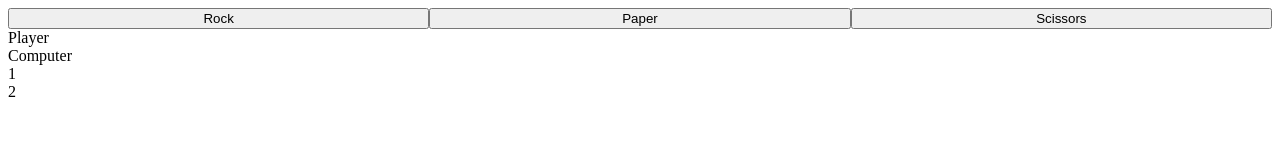
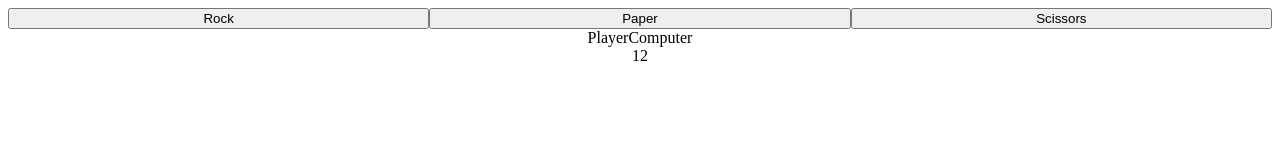
Before and after one commit to roydyck/rockpaperscissor, a plain HTML site: page index.html in a window 1280 px wide. Drawn offline with Linux system fonts and the light colour scheme.

Commit message:
Add initial CSS to results divs

```diff
--- a/styles.css
+++ b/styles.css
@@ -6,3 +6,18 @@
 .button {
     flex: 1;
 }
+
+#resultsContainer {
+    display: flex;
+    flex-direction: column;
+}
+
+#resultsHeader {
+    display: flex;
+    justify-content: center;
+}
+
+#results {
+    display: flex;
+    justify-content: center;
+}
```
